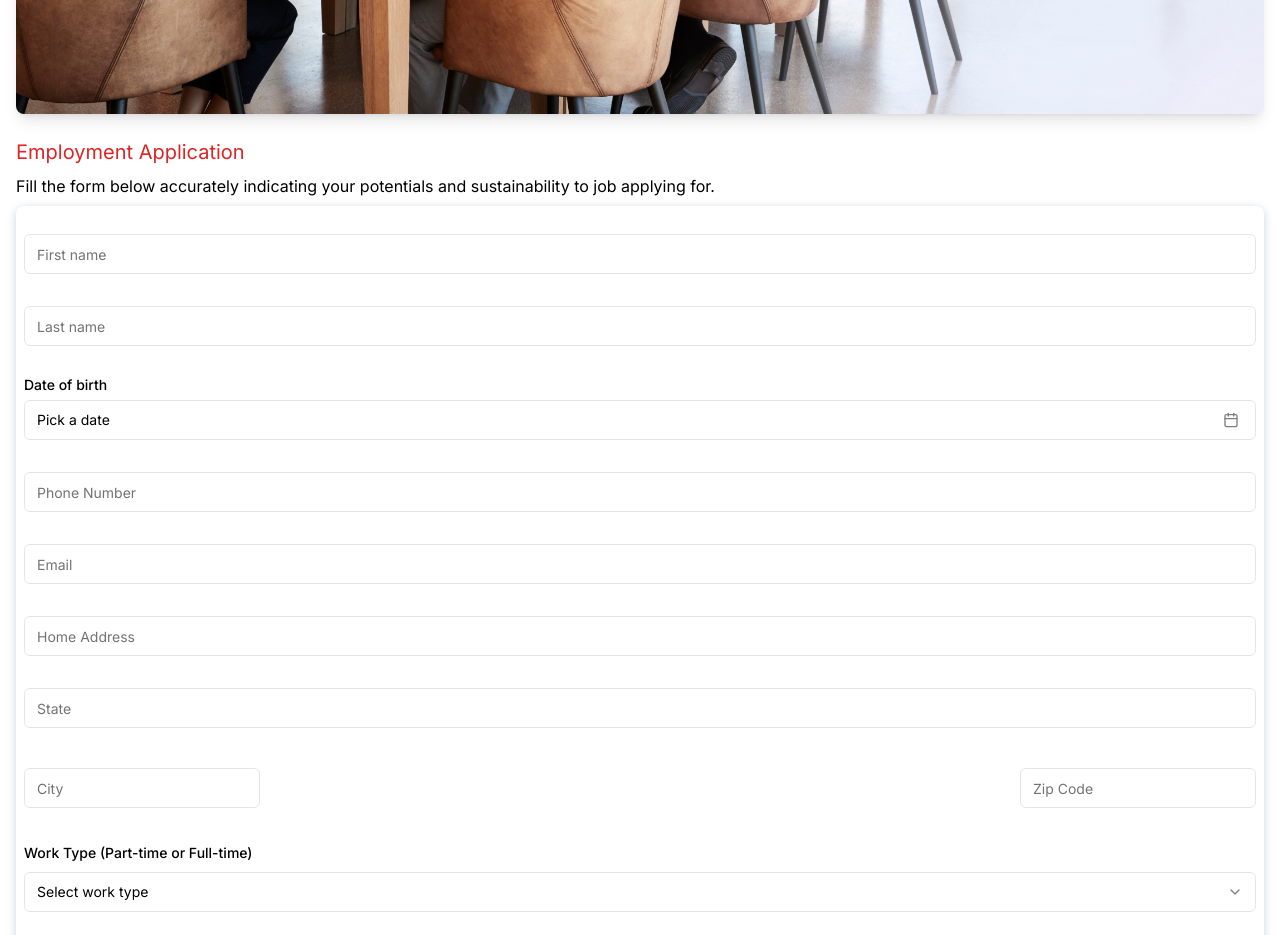
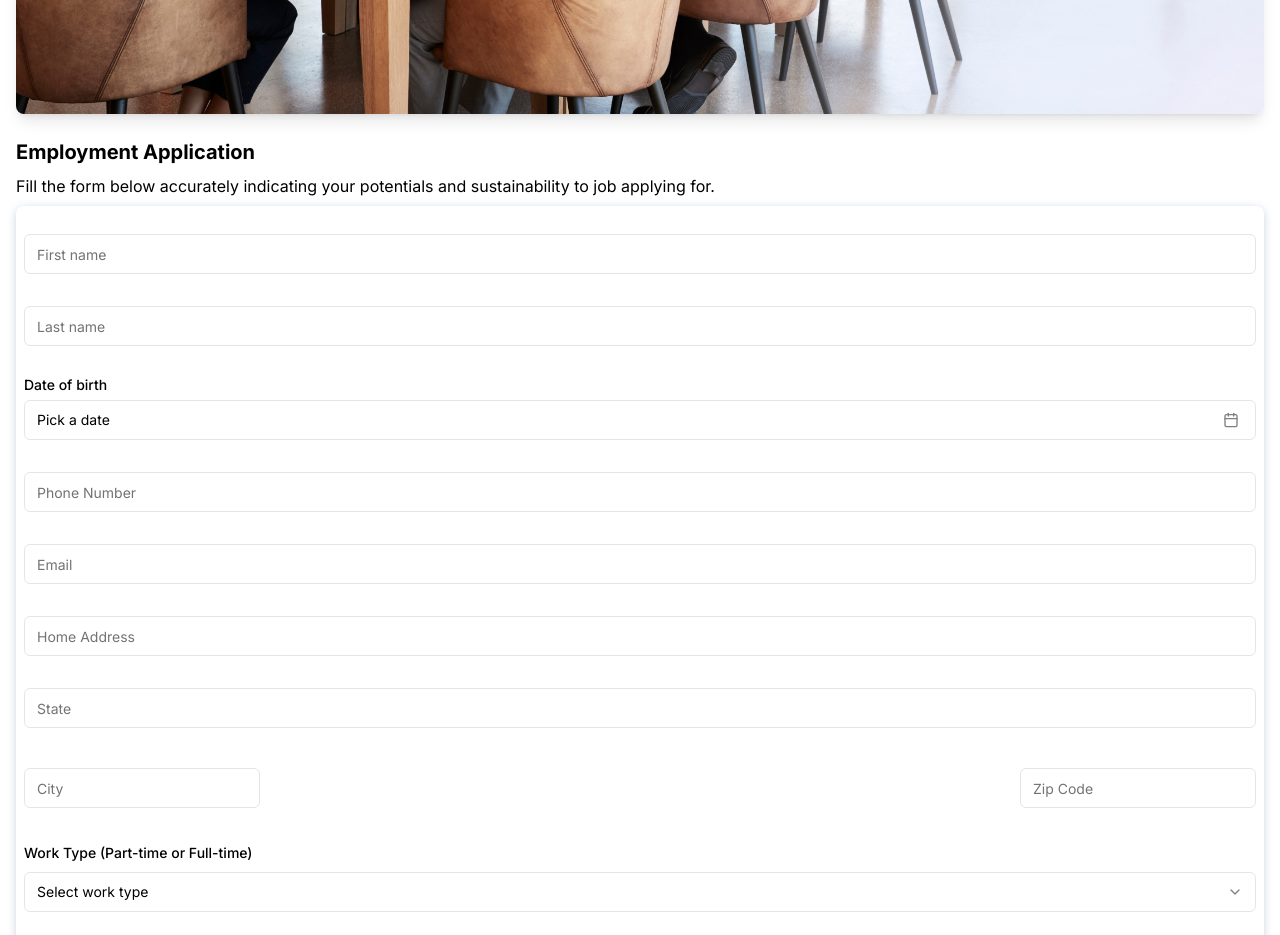
Before and after one commit to NANAGAISIE1/hiring-form, a Next.js app: page / in a window 1280 px wide. Shown: the part 860-1795 px from the top of the page. Built offline with nearby package versions, Linux system fonts and the light colour scheme.

Commit message:
last commit

```diff
--- a/app/page.jsx
+++ b/app/page.jsx
@@ -41,7 +41,7 @@ export default function Home() {
         />
       </div>
       <div className="space-y-2">
-        <h2 className="text-xl text-red-600">Employment Application</h2>
+        <h2 className="text-xl text-black font-bold">Employment Application</h2>
         <p className="text-base">
           Fill the form below accurately indicating your potentials and
           sustainability to job applying for.
```
